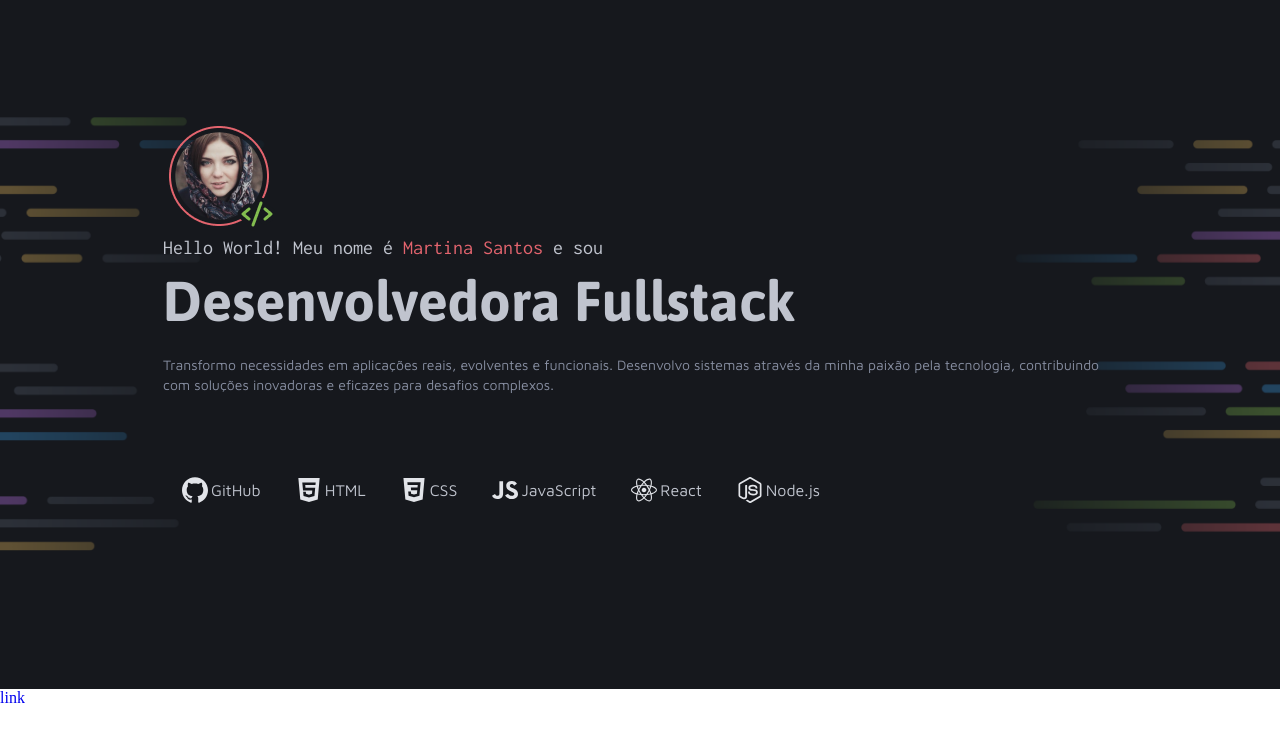
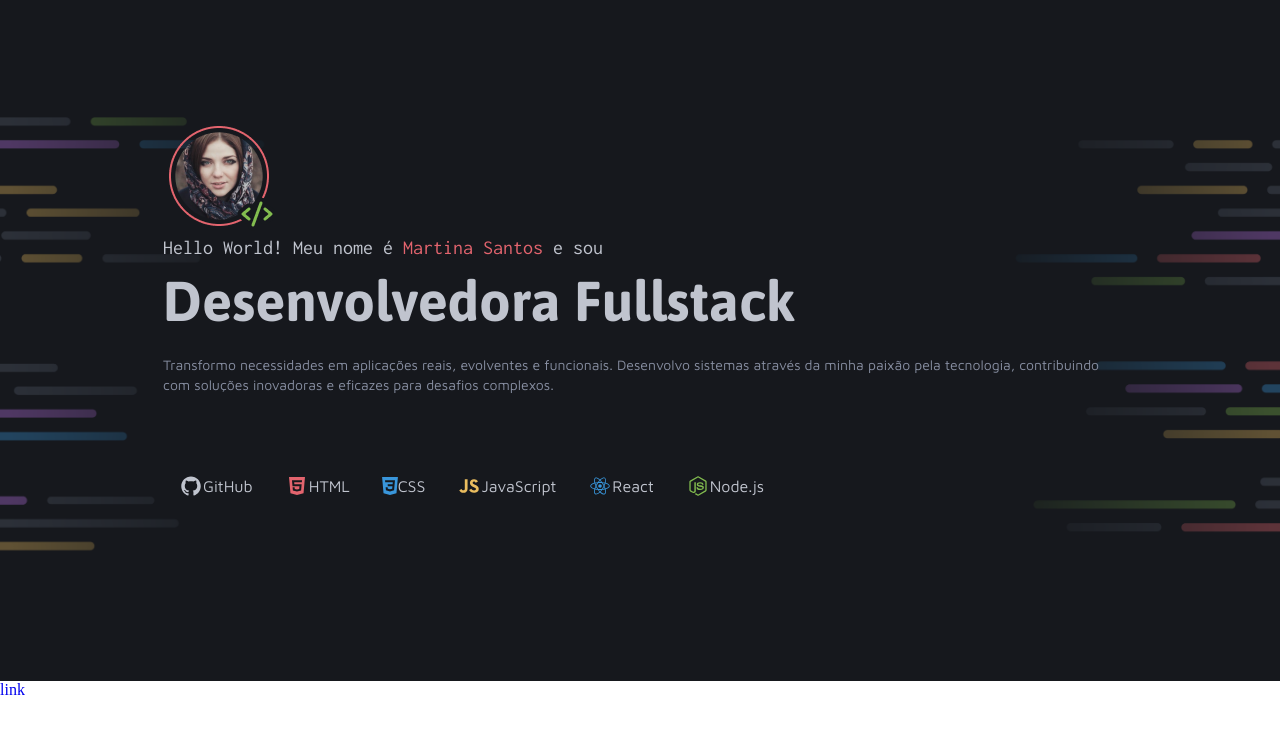
Before and after one commit to victorservente/portfolio-dev, a plain HTML site: page index.html in a window 1280 px wide. Drawn offline with Linux system fonts and the light colour scheme.

Commit message:
atualizando icons

```diff
--- a/index.html
+++ b/index.html
@@ -18,27 +18,27 @@
     <p>Transformo necessidades em aplicações reais, evolventes e funcionais. Desenvolvo sistemas através da minha paixão pela tecnologia, contribuindo com soluções inovadoras e eficazes para desafios complexos.</p>
     <nav>
       <div>
-        <img src="assets/icons/GitHub.svg" alt="icone github">
+        <img src="assets/icons.color/GitHub.svg" alt="icone github">
         <h4>GitHub</h4>
       </div>
-      <div>
-        <img src="assets/icons/HTML.svg" alt="icone html">
+      <div id="html">
+        <img src="assets/icons.color/HTML.svg" alt="icone html">
         <h4>HTML</h4>
       </div>
       <div>
-        <img src="assets/icons/CSS.svg" alt="icone CSS">
-        <h4>CSS</h4>
+        <img src="assets/icons.color/css.svg" alt="icone CSS">
+        <h4>CSS</gh4>
       </div>
       <div>
-        <img src="assets/icons/JavaScript.svg" alt="icone JAVA">
+        <img src="assets/icons.color/JavaScript.svg" alt="icone JAVA">
         <h4>JavaScript</h4>
       </div>
       <div>
-        <img src="assets/icons/React.svg" alt="icone react">
+        <img src="assets/icons.color/React.svg" alt="icone react">
         <h4>React</h4>
       </div>
       <div>
-        <img src="assets/icons/Node.js.svg" alt="icone Node.js">
+        <img src="assets/icons.color/Node.js.svg" alt="icone Node.js">
         <h4>Node.js</h4>
       </div>
 
```
Also changed, not shown: assets/icons.color/GitHub.svg (added), assets/icons.color/HTML.svg (added), assets/icons.color/JavaScript.svg (added), assets/icons.color/Node.js.svg (added), assets/icons.color/React.svg (added), assets/icons.color/css.svg (added), styles/header.css (line endings or trailing spaces).
